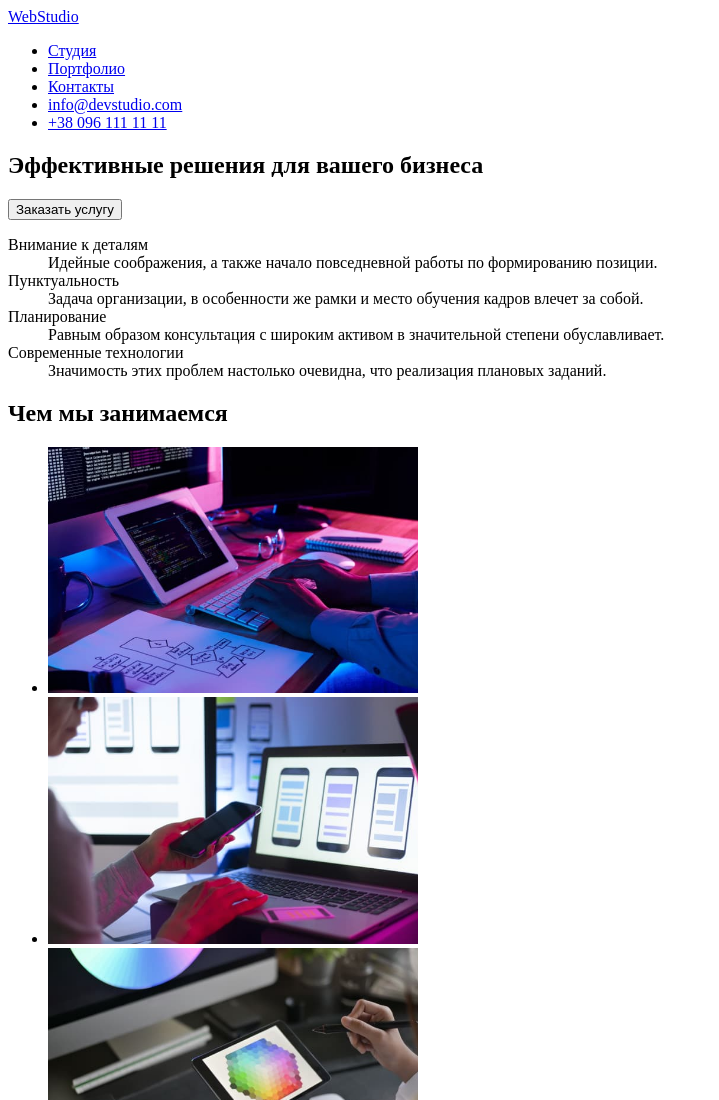
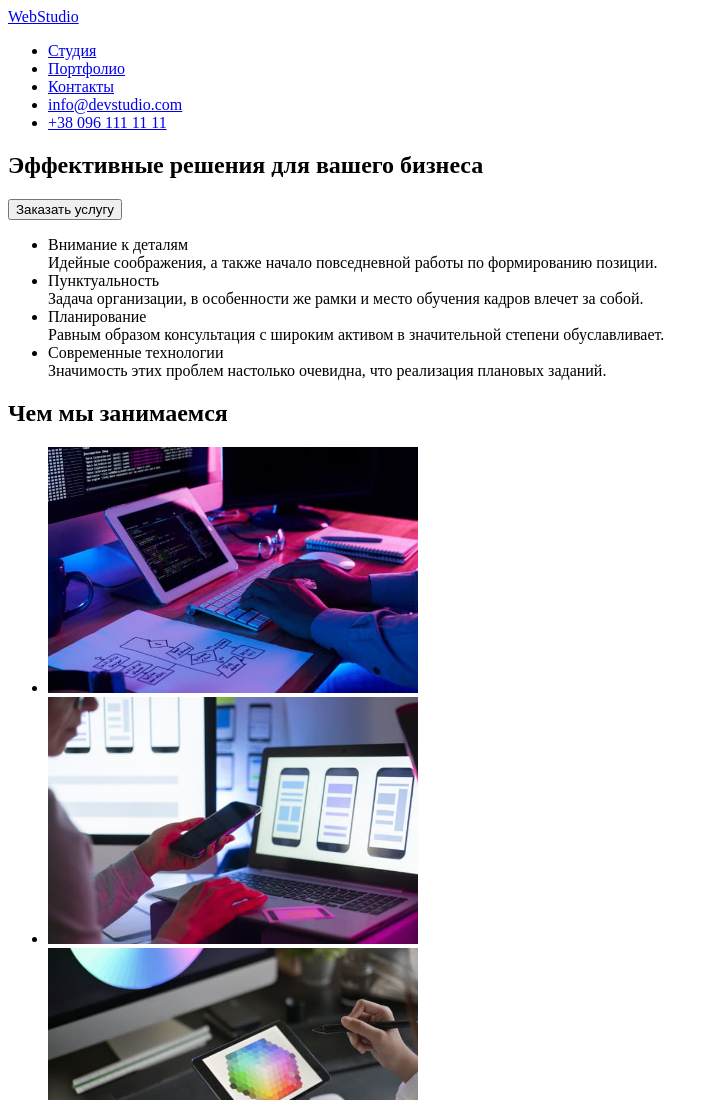
Before and after one commit to Alexkmd/goit-markup-hw-01, a plain HTML site: page index.html in a window 1280 px wide. Shown: the top 1100 px of the page, without its empty margins (0-719 px from the left). Drawn offline with Linux system fonts and the light colour scheme.

Commit message:
Update index.html
version 1.3

```diff
--- a/index.html
+++ b/index.html
@@ -12,9 +12,11 @@
       <!--Main-WebStudio-->
       <a href="/">WebStudio</a>
             <ul>
+            <nav>
             <li><a href="Студия">Студия</a></li>
             <li><a href="Портфолио">Портфолио</a></li>
             <li><a href="Контакты">Контакты</a></li>
+            </nav>
             <li><a href="mailto:info@devstudio.com">info@devstudio.com</a></li>
             <li><a href="tel:+380961111111">+38 096 111 11 11</a></li>
             </ul>
@@ -24,27 +26,30 @@
         <section>
             <!--Our motto-->
             <h1>Эффективные решения для вашего бизнеса</h1>
-        <button>Заказать услугу</button>
+            <button type="button">Заказать услугу</button>
         </section>
         <section>
             <!--Operating principles-->
-        <dl>
-        <dt>Внимание к деталям</dt>
-          <dd>
+            <ul>
+                <li>Внимание к деталям</li>
+
                     Идейные соображения, а также начало повседневной работы по
                     формированию позиции.
-          </dd>
-        <dt>Пунктуальность</dt>
-        <dd> Задача организации, в особенности же рамки и место обучения кадров
+
+                <li>Пунктуальность</li>
+
+                 Задача организации, в особенности же рамки и место обучения кадров
                     влечет за собой.
-            </dd>
-        <dt>Планирование</dt>
-            <dd>Равным образом консультация с широким активом в значительной степени
-            обуславливает.</dd>
-        <dt>Современные технологии</dt>
-            <dd> Значимость этих проблем настолько очевидна, что реализация плановых
-            заданий. </dd>
-        </dl>
+                <li>Планирование</li>
+
+                    Равным образом консультация с широким активом в значительной степени
+                    обуславливает.
+
+                <li>Современные технологии</li>
+
+                     Значимость этих проблем настолько очевидна, что реализация плановых
+                    заданий.
+            </ul>
 
             <section>
                 <!--What we do-->
@@ -99,6 +104,7 @@
                 </li>
                 </ul>
             </section>
+
     </main>
     <footer>
         <a href="/">WebStudio</a>
```
Lines whose indentation alone changed are shown as unchanged.
